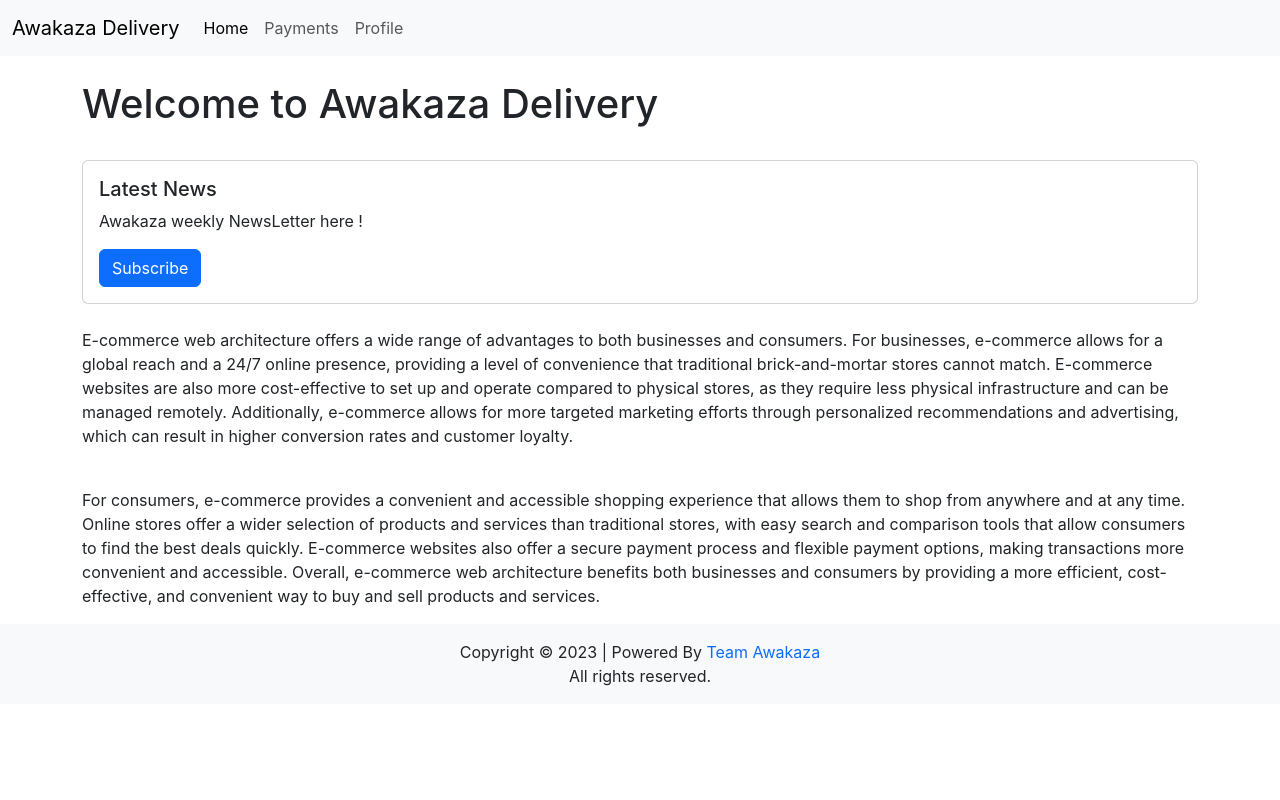
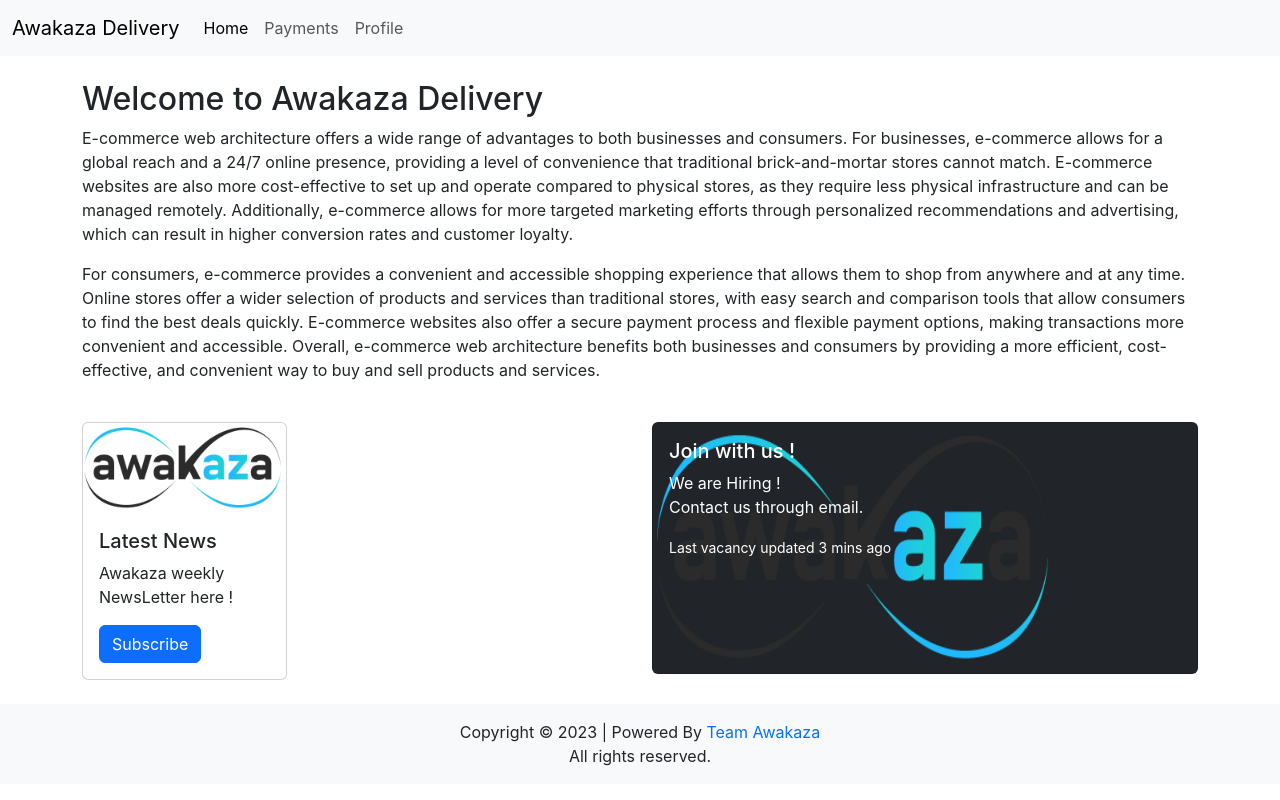
Before and after one commit to DinushaGihan/ecommerce, a React (Create React App) app in the folder client/: page / in a window 1280 px wide. Built offline with nearby package versions, Linux system fonts and the light colour scheme.

Commit message:
Update Body.js

```diff
--- a/client/src/components/delivery/Body.js
+++ b/client/src/components/delivery/Body.js
@@ -1,23 +1,41 @@
 import React from "react";
-// import awakazalogo from '../../assets/delivery/images/';
+import awakazalogo from '../../assets/delivery/images/awakaza-logo.png';
 const Body = () => {
   return (
     <main className="container"><br />
-      <h1>Welcome to Awakaza Delivery</h1><br />
-      <div className="card">
-      {/* <img src={awakazalogo} className="card-img-top" alt="..."></img> */}
-        <div className="card-body">
-          <h5 className="card-title">Latest News</h5>
-          <p className="card-text">Awakaza weekly NewsLetter here !</p>
-          <a href="#" className="btn btn-primary">Subscribe</a>
-        </div>
-      </div><br/>
+      <h2>Welcome to Awakaza Delivery</h2>
       <p>
         E-commerce web architecture offers a wide range of advantages to both businesses and consumers. For businesses, e-commerce allows for a global reach and a 24/7 online presence, providing a level of convenience that traditional brick-and-mortar stores cannot match. E-commerce websites are also more cost-effective to set up and operate compared to physical stores, as they require less physical infrastructure and can be managed remotely. Additionally, e-commerce allows for more targeted marketing efforts through personalized recommendations and advertising, which can result in higher conversion rates and customer loyalty.
       </p>
+      <p>For consumers, e-commerce provides a convenient and accessible shopping experience that allows them to shop from anywhere and at any time. Online stores offer a wider selection of products and services than traditional stores, with easy search and comparison tools that allow consumers to find the best deals quickly. E-commerce websites also offer a secure payment process and flexible payment options, making transactions more convenient and accessible. Overall, e-commerce web architecture benefits both businesses and consumers by providing a more efficient, cost-effective, and convenient way to buy and sell products and services.
+      </p><br />
+
+      <div className="row">
+
+        <div className="col-md-6">
+          <div className="card" style={{ width: '205px' }}>
+            <img src={awakazalogo} className="card-img-top" alt="..." style={{ width: '200px' }}></img>
+            <div className="card-body">
+              <h5 className="card-title">Latest News</h5>
+              <p className="card-text">Awakaza weekly NewsLetter here !</p>
+              <a href="#" className="btn btn-primary">Subscribe</a>
+            </div>
+          </div>
+        </div>
+
+        <div className="col-md-6">
+          <div className="card text-bg-dark">
+            <img src={awakazalogo} className="card-img-top" alt="..." style={{ width: '400px', height: '250px' }}></img>
+            <div className="card-img-overlay">
+              <h5 className="card-title">Join with us !</h5>
+              <p className="card-text">We are Hiring ! <br />Contact us through email.</p>
+              <p className="card-text"><small>Last vacancy updated 3 mins ago</small></p>
+            </div>
+          </div>
+        </div>
+
+      </div>
       <br />
-      <p>For consumers, e-commerce provides a convenient and accessible shopping experience that allows them to shop from anywhere and at any time. Online stores offer a wider selection of products and services than traditional stores, with easy search and comparison tools that allow consumers to find the best deals quickly. E-commerce websites also offer a secure payment process and flexible payment options, making transactions more convenient and accessible. Overall, e-commerce web architecture benefits both businesses and consumers by providing a more efficient, cost-effective, and convenient way to buy and sell products and services.
-      </p>
     </main>
   );
 };
```
